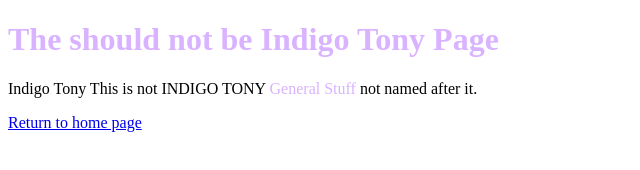
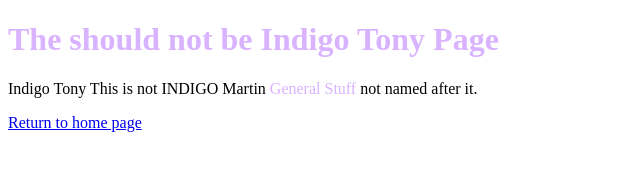
Before and after one commit to TonyC1Ward/mibitraining, a plain HTML site: page my-git-repo/RedTony.html in a window 1280 px wide. Shown: the full height of the page, 0-640 px from the left. Drawn offline with Linux system fonts and the light colour scheme.

Commit message:
Changed Tony to Martin

```diff
--- a/my-git-repo/RedTony.html
+++ b/my-git-repo/RedTony.html
@@ -6,7 +6,7 @@
 </head>
 <body>
   <h1 style="color: #d9b3ff">The should not be Indigo Tony Page</h1>
-  <p>Indigo Tony This is not INDIGO TONY
+  <p>Indigo Tony This is not INDIGO Martin
   <span style="color: #d9b3ff">General Stuff</span> not named after it.</p>
   <p><a href="index.html">Return to home page</a></p>
 </body>
```
